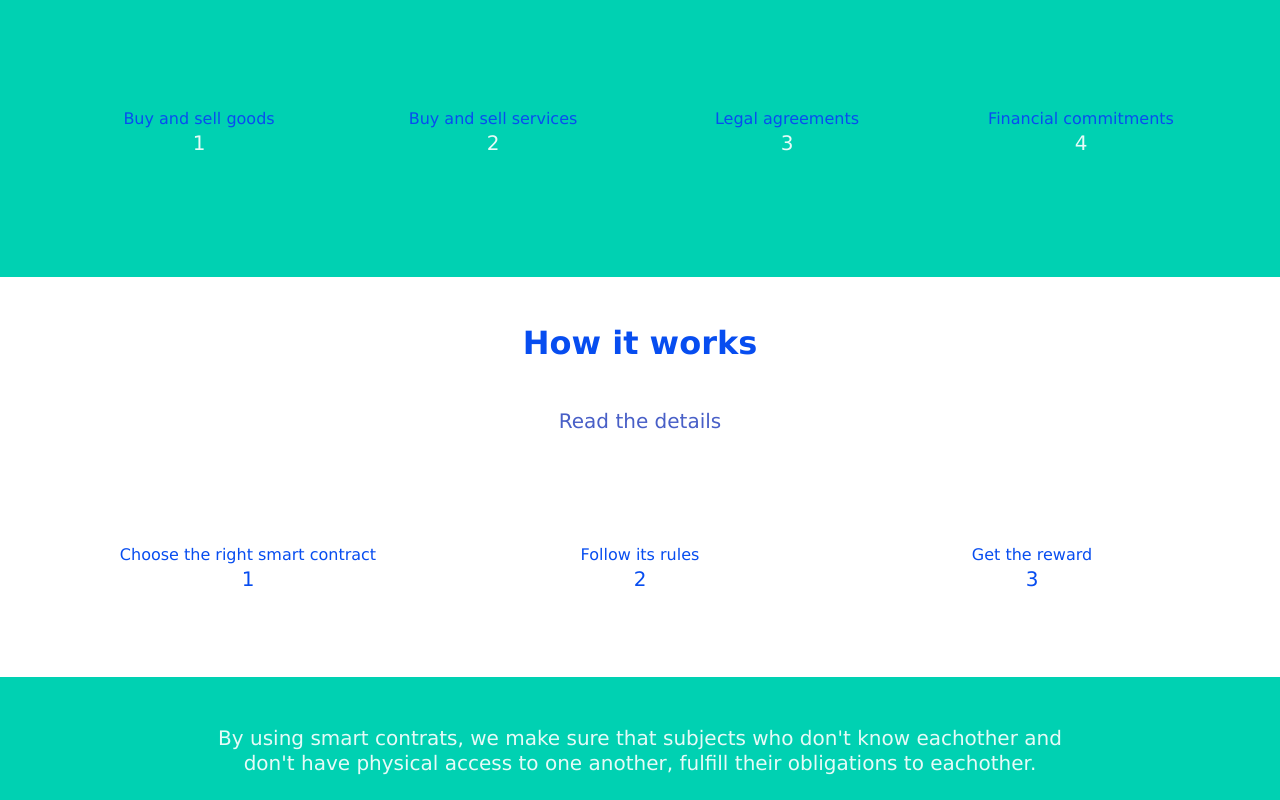
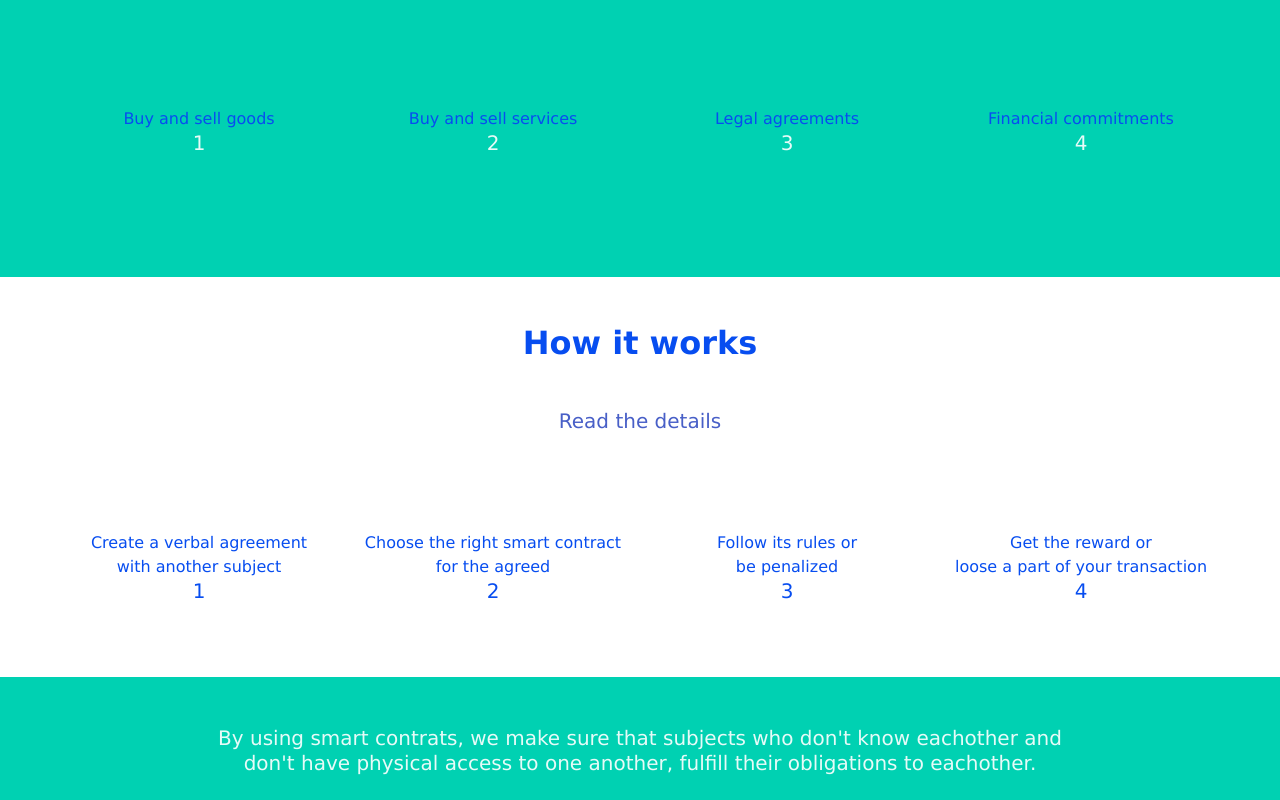
Before and after one commit to farinavito/Web3-Website, a Next.js app: page / in a window 1280 px wide. Shown: the part 523-1323 px from the top of the page. Built offline with nearby package versions, Linux system fonts and the light colour scheme.

Commit message:
changed the text in how it works section

```diff
--- a/pages/index.js
+++ b/pages/index.js
@@ -119,18 +119,33 @@ const Homepage = () => {
                   <div className="container has-text-centered py-0">
                       <div className="columns py-0">
                         <div className="column py-0">
-                          <p className="tittle">Choose the right smart contract</p>
+                          <p className="tittle">
+                            Create a verbal agreement<br></br>
+                            with another subject
+                          </p>
                           <p className="subtitle">1</p>
                         </div>
                         <div className="column py-0">
-                          <p className="tittle">Follow its rules</p>
+                          <p className="tittle">
+                            Choose the right smart contract<br></br>
+                            for the agreed
+                          </p>
                           <p className="subtitle">2</p>
                         </div>
                         <div className="column py-0">
-                          <p className="tittle">Get the reward</p>
+                          <p className="tittle">
+                            Follow its rules or<br></br>
+                            be penalized
+                          </p>
                           <p className="subtitle">3</p>
                         </div>
-
+                        <div className="column py-0">
+                          <p className="tittle">
+                            Get the reward or<br></br>
+                            loose a part of your transaction
+                          </p>
+                          <p className="subtitle">4</p>
+                        </div>
                       </div>
                   </div>
                 </div>
```
